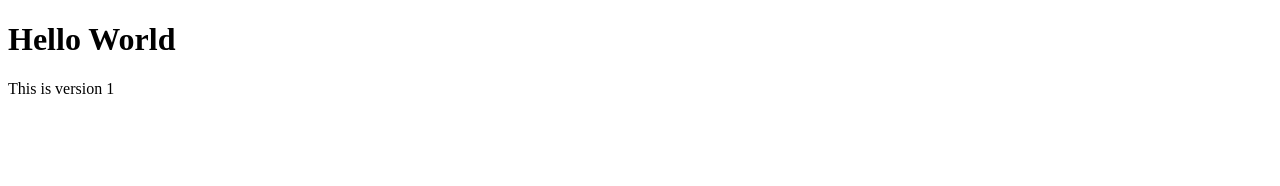
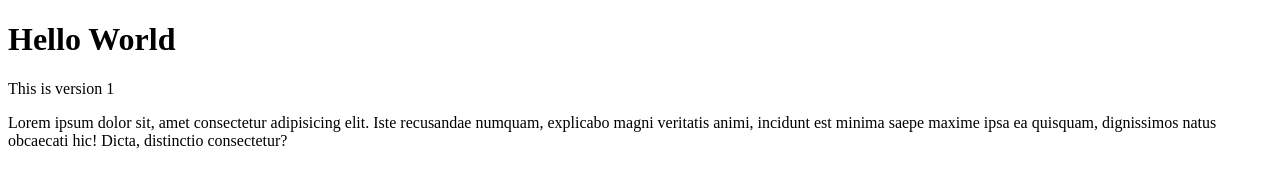
Before and after one commit to AMM988/git-test, a plain HTML site: page index.html in a window 1280 px wide. Drawn offline with Linux system fonts and the light colour scheme.

Commit message:
Adding paragraph

```diff
--- a/index.html
+++ b/index.html
@@ -1,13 +1,19 @@
 <!DOCTYPE html>
 <html lang="en">
+
 <head>
     <meta charset="UTF-8">
     <meta http-equiv="X-UA-Compatible" content="IE=edge">
     <meta name="viewport" content="width=device-width, initial-scale=1.0">
     <title>Git test</title>
 </head>
+
 <body>
     <h1>Hello World</h1>
     <p>This is version 1</p>
+    <p>Lorem ipsum dolor sit, amet consectetur adipisicing elit. Iste recusandae numquam, explicabo magni veritatis
+        animi, incidunt est minima saepe maxime ipsa ea quisquam, dignissimos natus obcaecati hic! Dicta, distinctio
+        consectetur?</p>
 </body>
+
 </html>
```
